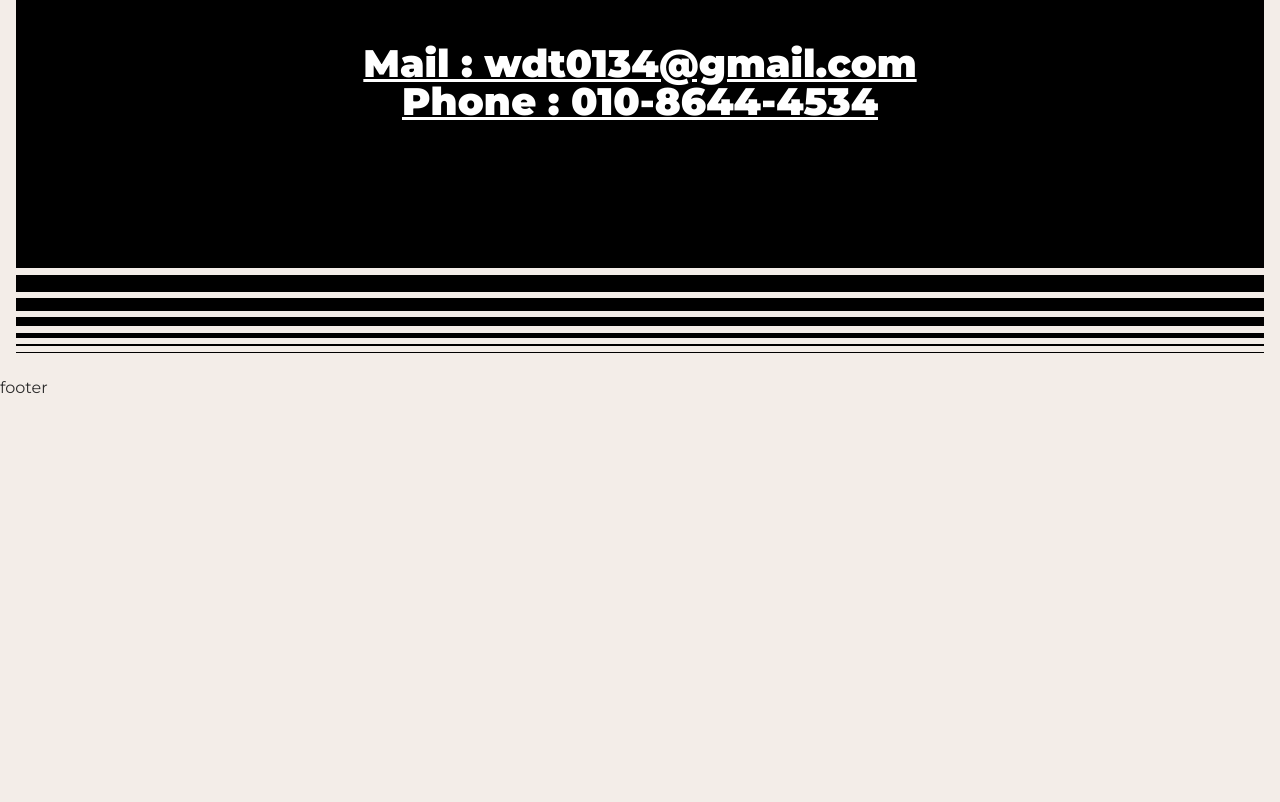
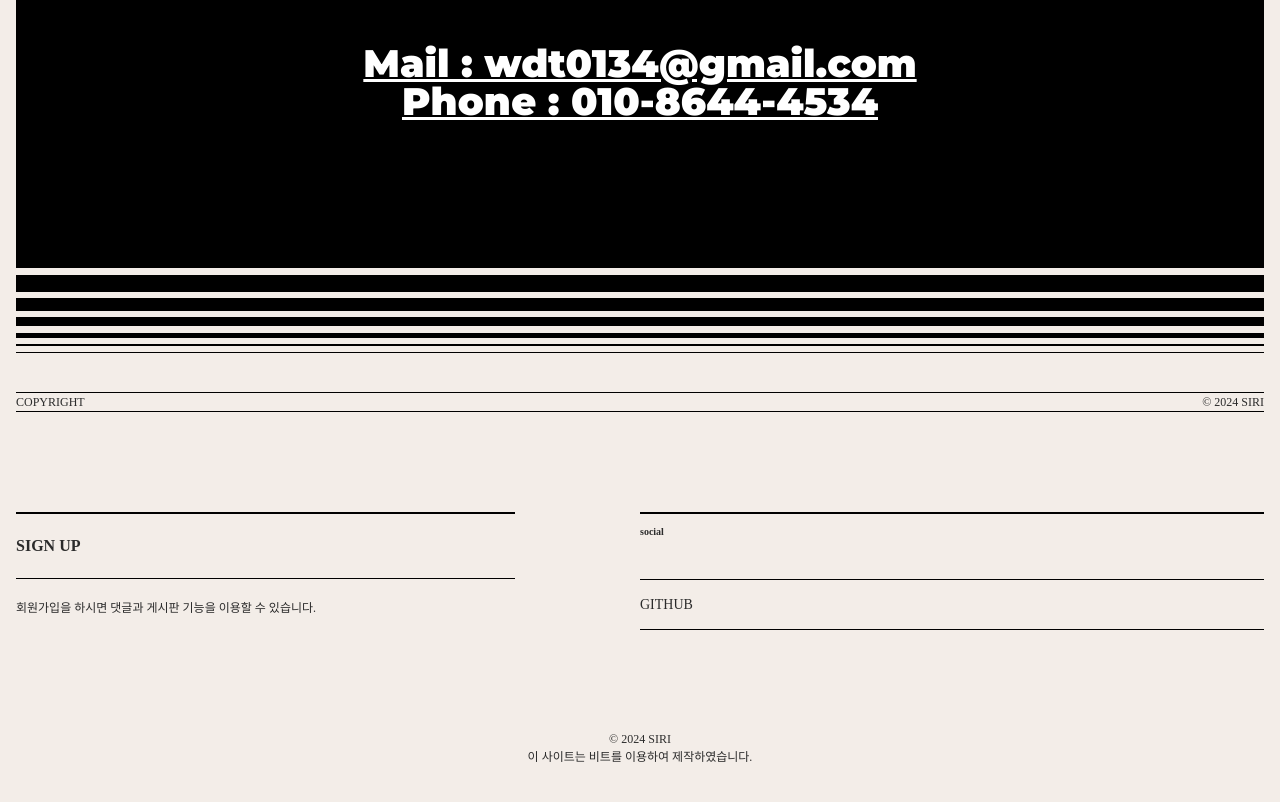
Before and after one commit to siri-project/port2023-vite, a website built with Vite: page src/index.html in a window 1280 px wide. Shown: the part 9042-9844 px from the top of the page. Before the commit the page ends 9442 px from the top, so only its background shows below. Built offline with nearby package versions, Linux system fonts and the light colour scheme; a small style sheet from the web is missing; files whose address does not match are found by name; a web font is replaced by a local one.

Commit message:
footer 완료

```diff
--- a/src/assets/scss/layout/_footer.scss
+++ b/src/assets/scss/layout/_footer.scss
@@ -1,2 +1,90 @@
 #footer {
+	font-family: var(--mainKor-font);
+	.footer-inner {
+		padding: 16px;
+	}
+	.footer-text {
+		display: flex;
+		justify-content: space-between;
+		font-size: 12px;
+		text-transform: uppercase;
+		border-top: 1px solid var(--black);
+		border-bottom: 1px solid var(--black);
+	}
+	.footer-info {
+		display: flex;
+		justify-content: space-between;
+		margin: 100px 0;
+		@media (max-width: 800px){
+			flex-direction: column;
+		}
+		.left {
+			width: 40%;
+			@media (max-width: 800px){
+				width: 100%;
+			}
+			.title {
+				padding: 20px 0;
+				font-weight: 700;
+				text-transform: uppercase;
+				border-top: 2px solid var(--black);
+				border-bottom: 1px solid var(--black);
+				background: url('../../img/arrow.svg') no-repeat right 20px;
+				@include transition(all, 0.3s);
+				&:hover {
+					padding-left: 10px;
+					border-color: transparent;
+					background-color: var(--black400);
+				}
+			}
+			.desc {
+				padding-top: 20px;
+				font-size: 12px;
+				@media (max-width: 800px){
+					margin-bottom: 40px;
+				}
+			}
+		}
+		.right {
+			width: 50%;
+			@media (max-width: 800px){
+				width: 100%;
+			}
+			h3 {
+				margin-bottom: 40px;
+				padding-top: 10px;
+				font-size: 10px;
+				border-top: 2px solid var(--black);
+			}
+			ul {
+				border-top: 1px solid var(--black);
+				li {
+					border-bottom: 1px solid var(--black);
+					&:hover {
+						em {
+							opacity: 1;
+						}
+					}
+				}
+				a {
+					display: inline-block;
+					padding: 14px 0;
+					font-size: 14px;
+					text-transform: uppercase;
+				}
+				em {
+					padding-left: 10px;
+					font-size: 12px;
+					opacity: 0;
+					@include transition(all, 0.3s);
+				}
+			}
+		}
+	}
+	.footer-right {
+		margin-bottom: 20px;
+		text-align: center;
+		font-size: 12px;
+		text-transform: uppercase;
+	}
 }
--- a/src/index.html
+++ b/src/index.html
@@ -317,7 +317,32 @@
 	</main>
 
 	<footer id="footer" role="contentinfo">
-		footer
+		<div class="footer-inner">
+			<div class="footer-text">
+				<span>Copyright</span>
+				<span>&copy; 2024 siri</span>
+			</div>
+			<div class="footer-info">
+				<div class="left">
+					<div class="title">
+						<a href="#">sign up</a>
+					</div>
+					<p class="desc">회원가입을 하시면 댓글과 게시판 기능을 이용할 수 있습니다.</p>
+				</div>
+				<div class="right">
+					<h3>social</h3>
+					<ul>
+						<li>
+							<a href="https://github.com/siri-project" target="_blank">github</a>
+							<em>깃헙에 들어오시면 모든 소스를 볼 수 있습니다.</em>
+						</li>
+					</ul>
+				</div>
+			</div>
+			<div class="footer-right">
+				<span>&copy; 2024 siri<br>이 사이트는 비트를 이용하여 제작하였습니다.</span>
+			</div>
+		</div>
 	</footer>
 
 	<script type="module" src="assets/js/main.js"></script>
```
Also changed, not shown: src/assets/css/style.css, 1 other file.
